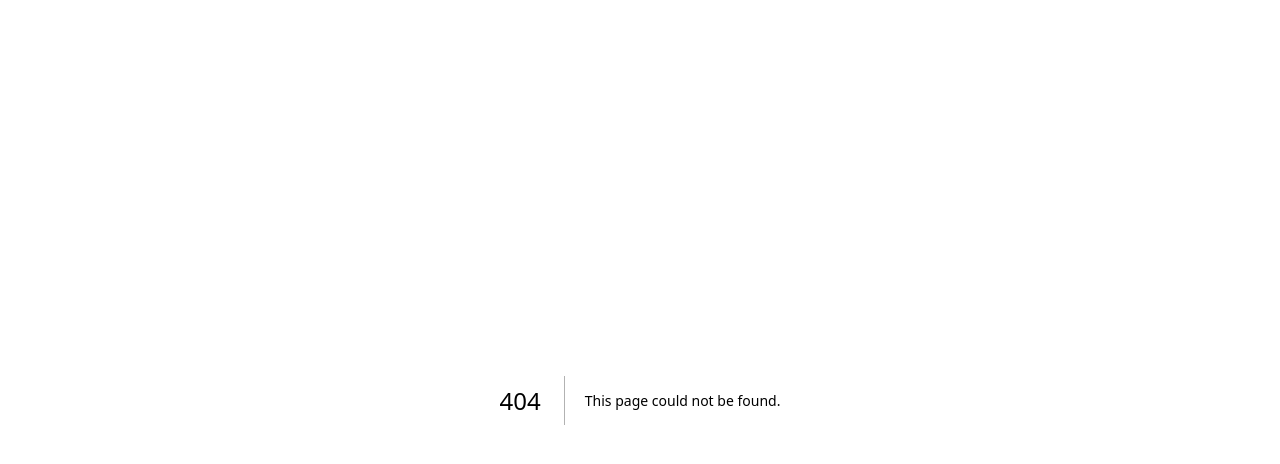
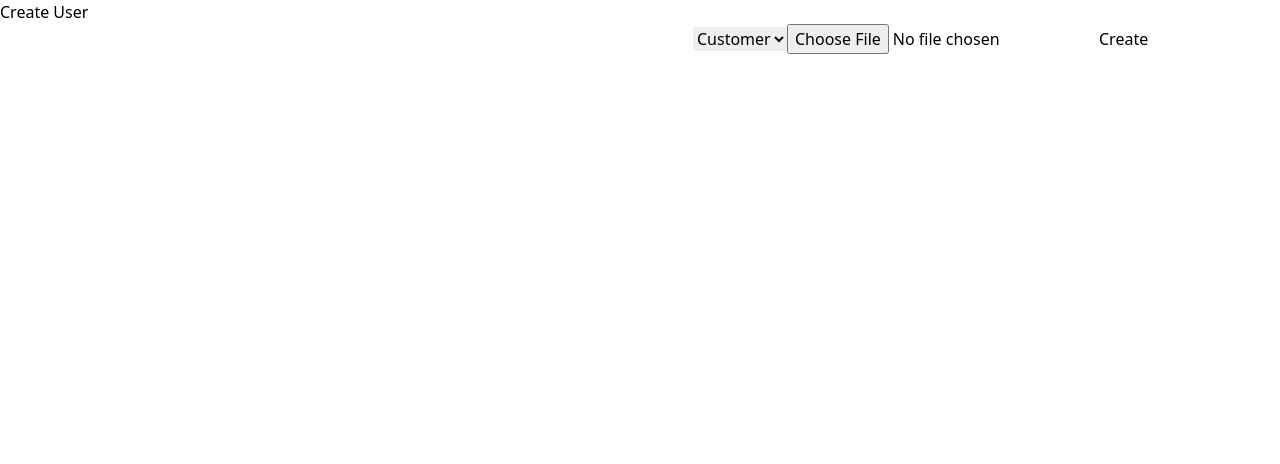
Before and after one commit to Anjalmanitimal/bulkbazar-web, a Next.js app: page /admin/users/create in a window 1280 px wide. Before the commit this address had no page. Shown: the top 464 px of the page. Built offline with nearby package versions, Linux system fonts and the light colour scheme.

Commit message:
admin creation folder

```diff
--- /dev/null
+++ b/app/(admin)/admin/users/create/page.tsx
@@ -0,0 +1,30 @@
+"use client";
+
+import api from "@/lib/api/axios";
+
+export default function CreateUserPage() {
+  const submit = async (e: any) => {
+    e.preventDefault();
+    const formData = new FormData(e.target);
+
+    await api.post("/admin/users", formData);
+    alert("User created");
+  };
+
+  return (
+    <form onSubmit={submit}>
+      <h2>Create User</h2>
+
+      <input name="email" />
+      <input name="password" />
+      <input name="fullName" />
+
+      <select name="role">
+        <option value="customer">Customer</option>
+      </select>
+
+      <input type="file" name="image" />
+      <button>Create</button>
+    </form>
+  );
+}
```
Also changed, not shown: app/(admin)/admin/users/page.tsx (renamed from app/(admin)/admin/user/page.tsx), app/(admin)/admin/users/users-table.tsx (renamed from app/(admin)/admin/user/users-table.tsx).
